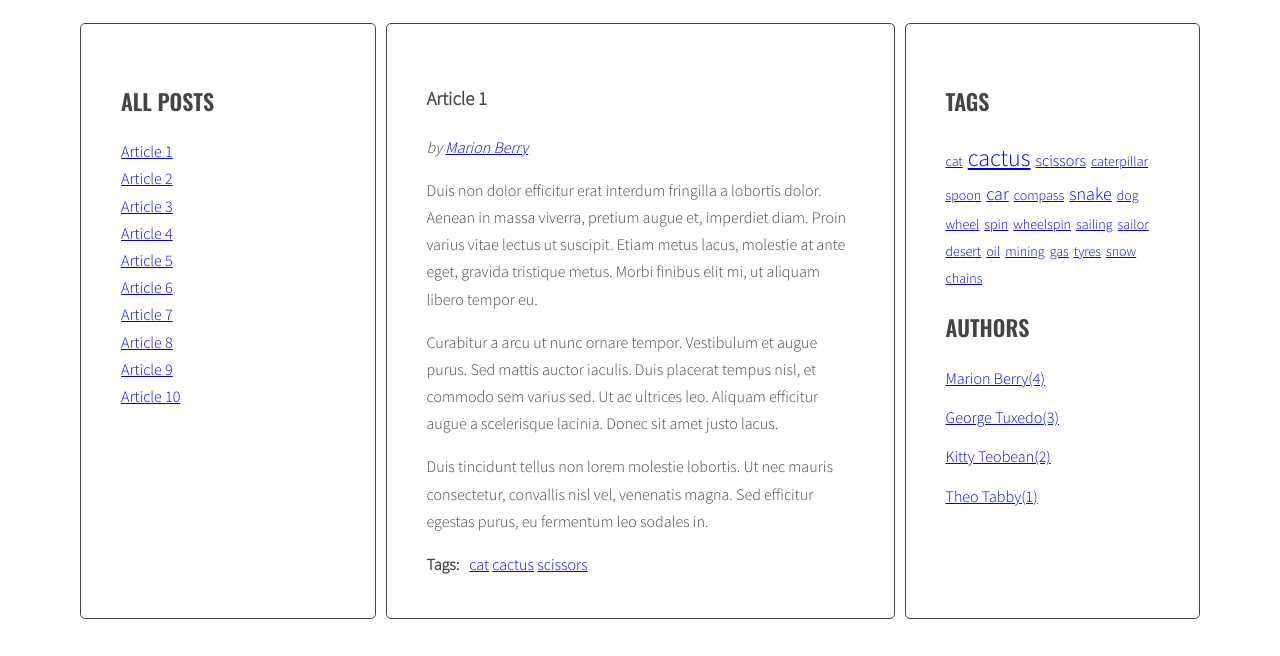
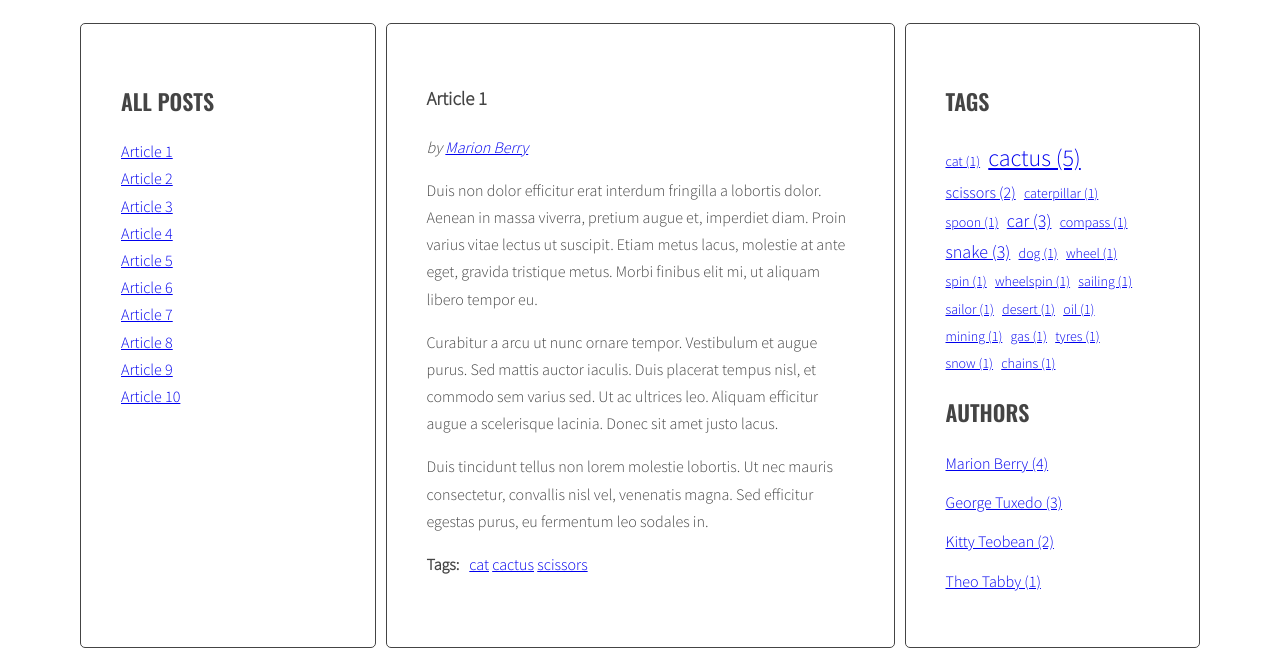
Before and after one commit to ffrysz/javascript-blog, a website: page index.html in a window 1280 px wide. Shown: the part 220-876 px from the top of the page. Before the commit the page ends 847 px from the top, so only its background shows below. Drawn offline with nearby package versions, Linux system fonts and the light colour scheme.

Commit message:
"Add html templates"

```diff
--- a/index.html
+++ b/index.html
@@ -261,6 +261,31 @@
             </main>
         </div>
     </div>
+    <script id="template-article-link" type="text/x-handlebars-template">
+        <li><a href="#{{ id }}"><span>{{ title }}</span></a></li>
+    </script>
+
+    <script id="template-author-link" type="text/x-handlebars-template">
+        <a href="#author-{{ authorName }}">{{ authorName }}</a>
+    </script>
+
+    <script id="template-tag-link" type="text/x-handlebars-template">
+        <li><a href="#tag-{{ tagName }}"><span>{{ tagName }}</span></a></li>
+    </script>
+
+    <script id="template-tagCloud-link" type="text/x-handlebars-template">
+    {{#each tags}}
+    <li><a href="#tag-{{tag}}" class="{{className}}"> {{tag}} ({{count}}) </a></li>
+    {{/each}}
+    </script>
+
+    <script id="template-authorList-link" type="text/x-handlebars-template">
+        {{#each authors}}
+        <li><a href="#author-{{authorName}}"> {{authorName}} ({{count}}) </a></li>
+        {{/each}}
+    </script>
+
+    <script src="https://cdnjs.cloudflare.com/ajax/libs/handlebars.js/4.1.0/handlebars.min.js"></script>
     <script src="js/script.js"></script>
 </body>
 
--- a/js/script.js
+++ b/js/script.js
@@ -12,6 +12,14 @@ const opt = {
     cloudClassPrefix: 'tag-size-',
     authorsListSelector: '.list.authors'
 };
+
+const templates = {
+    articleLink: Handlebars.compile(document.querySelector('#template-article-link').innerHTML),
+    authorLink: Handlebars.compile(document.querySelector('#template-author-link').innerHTML),
+    tagLink: Handlebars.compile(document.querySelector('#template-tag-link').innerHTML),
+    tagCloudLink: Handlebars.compile(document.querySelector('#template-tagCloud-link').innerHTML),
+    authorList: Handlebars.compile(document.querySelector('#template-authorList-link').innerHTML),
+}
 
 /*
 const optArticleSelector = '.post',
@@ -78,7 +86,9 @@ function generateTitleLinks(customSelector = '') {
         /* find the title element and get the title from the title element */
         const articleTitle = article.querySelector(opt.titleSelector).innerHTML;
         /* create HTML of the link */
-        const linkHTML = '<li><a href = "#' + articleId + '"><span>' + articleTitle + '</span></a></li>';
+        //const linkHTML = '<li><a href = "#' + articleId + '"><span>' + articleTitle + '</span></a></li>';
+        const linkHTMLData = { id: articleId, title: articleTitle };
+        const linkHTML = templates.articleLink(linkHTMLData);
         /* insert link into titleList */
         /*titleList.insertAdjacentHTML('beforeend', linkHTML);*/
         html += linkHTML;
@@ -142,7 +152,9 @@ function generateTags() {
         /* START LOOP: for each tag */
         for (let tag of articleTagsArray) {
             /* generate HTML of the link */
-            let linkHTML = '<li><a href = "#tag-' + tag + '">' + tag + '</a></li>';
+            //let linkHTML = '<li><a href = "#tag-' + tag + '">' + tag + '</a></li>';
+            const linkHTMLData = { tagName: tag };
+            const linkHTML = templates.tagLink(linkHTMLData);
             //console.log(linkHTML);
             /* add generated code to html variable */
             html += linkHTML + ' ';
@@ -170,18 +182,26 @@ function generateTags() {
 
     /* [NEW] add html from allTags to tagList */
     /* [NEW] create variable for all links HTML code */
-    let allTagsHTML = '';
+    //let allTagsHTML = '';
+
+    const allTagsData = { tags: [] };
 
     /* [NEW] START LOOP: for each tag in allTags: */
     for (let tag in allTags) {
         /* [NEW] generate code of a link and add it to allTagsHTML */
         //allTagsHTML += '<a href = "#tag-' + tag + '">' + tag + ' (' + allTags[tag] + ') ' + '</a>';
-        allTagsHTML += '<li><a href = "#tag-' + tag + '" class =' + calculateTagClass(allTags[tag], tagsParams) + '>' + tag + ' ' + /*' (' + allTags[tag] + ') ' +*/ '</a></li>';
+        //allTagsHTML += '<li><a href = "#tag-' + tag + '" class =' + calculateTagClass(allTags[tag], tagsParams) + '>' + tag + ' ' + /*' (' + allTags[tag] + ') ' +*/ '</a></li>';
+        allTagsData.tags.push({
+            tag: tag,
+            count: allTags[tag],
+            className: calculateTagClass(allTags[tag], tagsParams)
+        });
     }
     /* [NEW] END LOOP: for each tag in allTags: */
-
+    console.log(allTagsData);
     /*[NEW] add HTML from allTagsHTML to tagList */
-    tagList.innerHTML = allTagsHTML;
+    //tagList.innerHTML = allTagsHTML;
+    tagList.innerHTML = templates.tagCloudLink(allTagsData);
 }
 
 generateTags();
@@ -252,7 +272,9 @@ function generateAuthors() {
         }
         //console.log(allAuthors);
         /* generate HTML of the link */
-        let linkHTML = '<a href ="#author-' + articleAuthor + '">' + articleAuthor + '</a>';
+        //let linkHTML = '<a href ="#author-' + articleAuthor + '">' + articleAuthor + '</a>';
+        const linkHTMLData = { authorName: articleAuthor };
+        const linkHTML = templates.authorLink(linkHTMLData);
         //console.log(linkHTML);
         /* insert HTML of all the links into the author wrapper */
         authorWrapper.innerHTML = 'by ' + linkHTML;
@@ -261,13 +283,18 @@ function generateAuthors() {
     /* Make variable with authors list selector */
     const authorsList = document.querySelector(opt.authorsListSelector);
     /* Html variable for author list */
-    let allAuthorsHTML = '';
+    let allAuthorsData = { authors: [] };
     /* Loop creating html for each author */
     for (let author in allAuthors) {
-        allAuthorsHTML += '<li><a href ="#author-' + author + '"><span class="author-name">' + author + '(' + allAuthors[author] + ')' + '</span></a></li>';
+        //allAuthorsHTML += '<li><a href ="#author-' + author + '"><span class="author-name">' + author + '(' + allAuthors[author] + ')' + '</span></a></li>';
+        allAuthorsData.authors.push({
+            authorName: author,
+            count: allAuthors[author],
+        });
     }
+    console.log(allAuthorsData);
     /* Add HTML content to authors list */
-    authorsList.innerHTML = allAuthorsHTML;
+    authorsList.innerHTML = templates.authorList(allAuthorsData);
 
 }
 
```
Also changed, not shown: .eslintrc.json.
